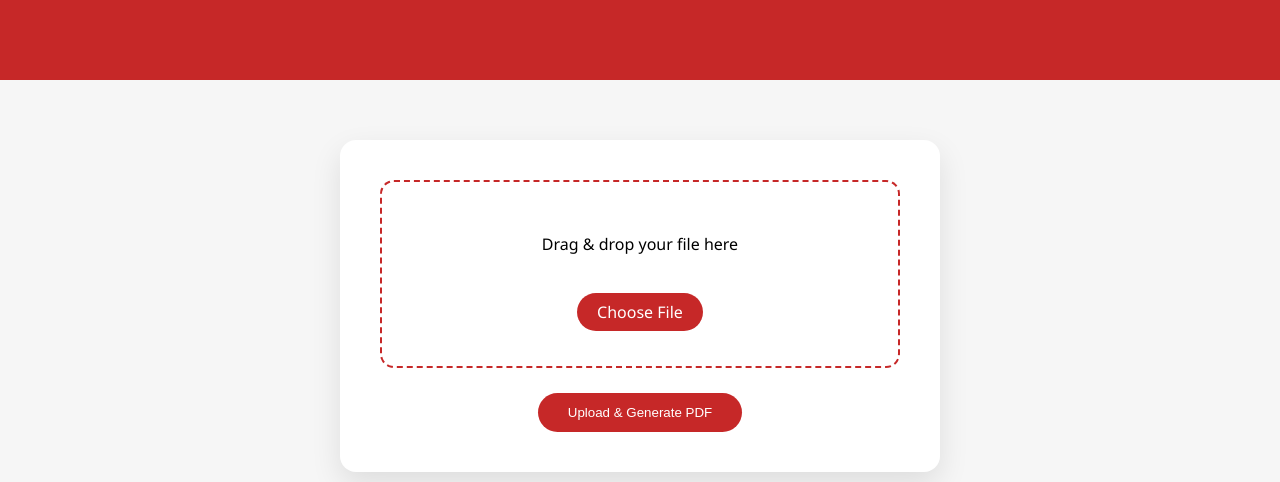
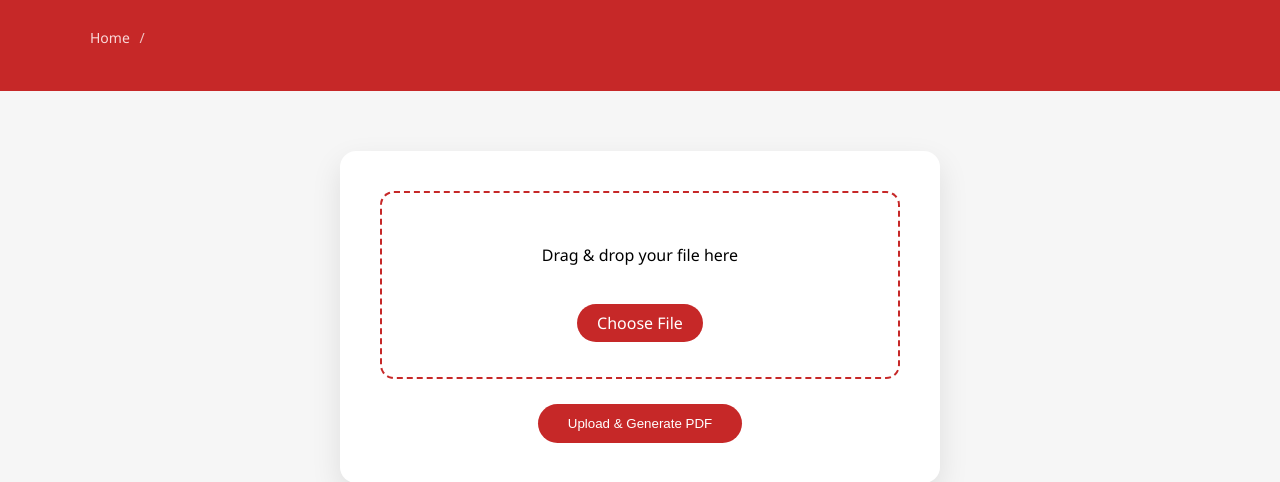
Before and after one commit to AkshayaStephen125/toPDF, a Django app: page /upload/1 in a window 1280 px wide. Shown: the top 482 px of the page. Run offline with Django 5.2, Linux system fonts and the light colour scheme.

Commit message:
ui and dowload fixes

```diff
--- a/user_app/modules.py
+++ b/user_app/modules.py
@@ -127,6 +127,8 @@ def generate_download_url(response):
 
     return s3.generate_presigned_url(
         ClientMethod="get_object",
-        Params={"Bucket": 'pdfy-it', "Key": s3_key},
+        Params={"Bucket": 'pdfy-it',
+                "Key": s3_key,
+                'ResponseContentDisposition': f'attachment; filename="{s3_key.split("/")[-1]}"'},
         ExpiresIn=300
     )
--- a/user_app/static/css/upload.css
+++ b/user_app/static/css/upload.css
@@ -4,11 +4,53 @@ body {
     background: #f6f6f6;
 }
 
+/* Full-width red header */
 .header {
-    background: #c62828;
+    width: 100%;
+    background: #c62828; /* professional red */
     color: white;
-    padding: 30px;
-    text-align: center;
+}
+
+/* Centered content */
+.header-inner {
+    max-width: 1100px;
+    margin: 0 auto;
+    padding: 28px 20px 32px;
+}
+
+/* Breadcrumb */
+.breadcrumb {
+    font-size: 14px;
+    margin-bottom: 12px;
+    opacity: 0.9;
+}
+
+.breadcrumb a {
+    color: #ffecec;
+    text-decoration: none;
+}
+
+.breadcrumb a:hover {
+    text-decoration: underline;
+}
+
+.breadcrumb .separator {
+    margin: 0 6px;
+    opacity: 0.8;
+}
+
+/* Title */
+.header h2 {
+    font-size: 32px;
+    margin: 0 0 6px;
+    font-weight: 600;
+}
+
+/* Description */
+.header p {
+    font-size: 16px;
+    opacity: 0.9;
+    margin: 0;
 }
 
 .container {
@@ -88,3 +130,15 @@ button {
     font-weight: 600;
     margin-bottom: 15px;
 }
+
+.back-link {
+    display: inline-block;
+    margin-bottom: 12px;
+    color: white;
+    text-decoration: none;
+    font-weight: 600;
+}
+
+.back-link:hover {
+    text-decoration: underline;
+}
--- a/user_app/templates/upload.html
+++ b/user_app/templates/upload.html
@@ -10,8 +10,19 @@
 <body>
 
 <div class="header">
-    <h2 id="title"></h2>
-    <p id="description"></p>
+    <div class="header-inner">
+        <nav class="breadcrumb">
+            <a href="{% url 'index' %}">Home</a>
+            <span class="separator">/</span>
+            <span id="breadcrumb-current"></span>
+        </nav>
+
+        <h2 id="title"></h2>
+        <p id="description"></p>
+    </div>
+</div>
+
+
 </div>
 
 <div class="container">
```
